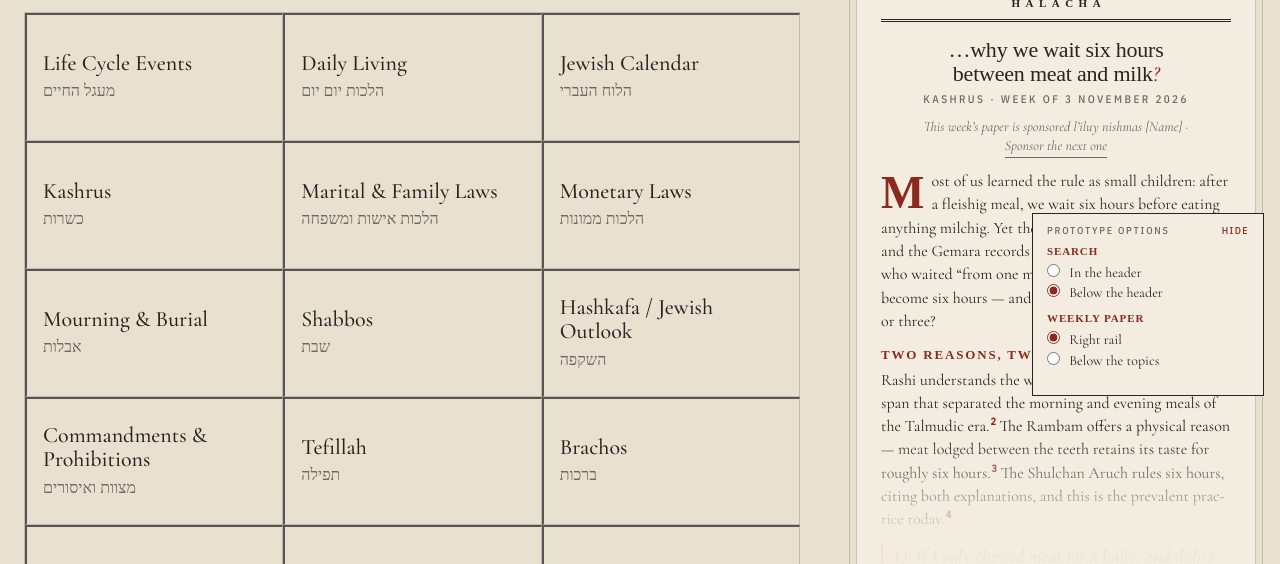
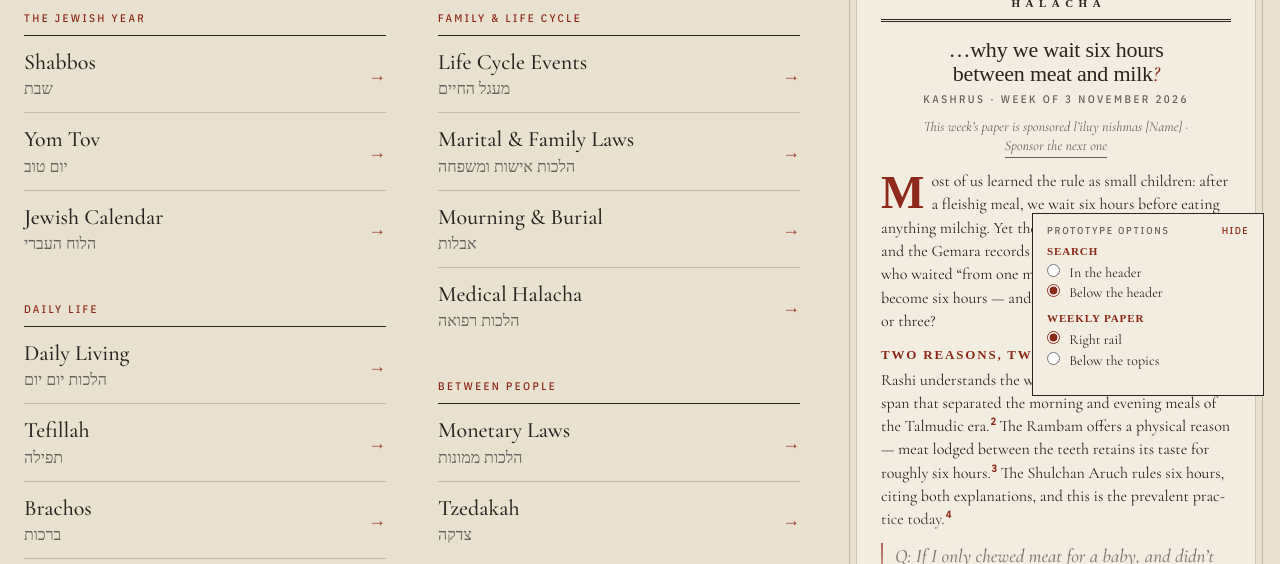
Before and after one commit to genoism/hyew-proto-7k3q, a plain HTML site: page index.html in a window 1280 px wide. Shown: the part 388-952 px from the top of the page. Drawn offline with nearby package versions, Linux system fonts and the light colour scheme; a web font is replaced by a local one.

Commit message:
Grouped topic index, balanced rail layout, AA contrast fixes

```diff
--- a/css/styles.css
+++ b/css/styles.css
@@ -8,7 +8,7 @@
   --ink: #2A2420;
   --rule: #2A242033;
   --red: #8E2A1B;
-  --mut: #6E6862;
+  --mut: #67625C; /* was #6E6862 (4.23:1 on --pg); now 4.64:1 on --pg, 5.18:1 on --sheet */
   --wrap: 1240px;
 }
 
@@ -253,9 +253,18 @@ mark {
 body[data-paper="rail"] .layout-main {
   display: grid;
   grid-template-columns: 1fr minmax(320px, 400px);
-  gap: 56px;
-  align-items: start;
+  grid-template-areas:
+    "topics paper"
+    "past   past";
+  gap: 0 56px;
+  align-items: stretch;
 }
+/* Rail mode: the slot dissolves so the paper and Past weeks become grid
+   items. The paper stretches to the topics column's height (contain:size
+   keeps its long text from setting the row height), and Past weeks runs as
+   a full-width row under both columns. */
+body[data-paper="rail"] .paper-slot { display: contents; }
+body[data-paper="rail"] .topics-sec { grid-area: topics; }
 body[data-paper="below"] .layout-main {
   display: flex;
   flex-direction: column;
@@ -269,42 +278,67 @@ body[data-paper="below"] .layout-main {
   letter-spacing: -.01em;
 }
 
-.topics-grid {
-  display: grid;
-  border-left: 1px solid var(--rule);
-  border-top: 1px solid var(--rule);
+/* Topics: a grouped editorial index (no boxes). */
+.topics-index { display: grid; gap: 40px 44px; }
+body[data-paper="below"] .topics-index { grid-template-columns: repeat(5, minmax(0, 1fr)); }
+body[data-paper="rail"] .topics-index {
+  display: block;
+  columns: 2;
+  column-gap: 52px;
 }
-body[data-paper="rail"] .topics-grid { grid-template-columns: repeat(3, 1fr); }
-body[data-paper="below"] .topics-grid { grid-template-columns: repeat(5, 1fr); }
+body[data-paper="rail"] .tgroup { break-inside: avoid; margin-bottom: 36px; }
+body[data-paper="rail"] .tgroup:last-child { margin-bottom: 0; }
 
-.topic-card {
+.tg-h {
+  margin: 0;
+  padding: 0 0 10px;
+  color: var(--red);
+  border-bottom: 1px solid var(--ink);
+}
+.tgroup ul { list-style: none; margin: 0; padding: 0; }
+.tgroup li { border-bottom: 1px solid var(--rule); }
+.tgroup li:last-child { border-bottom: 0; }
+
+.topic {
   display: flex;
-  flex-direction: column;
-  justify-content: center;
-  min-height: 112px;
-  padding: 18px 20px 20px;
-  border-right: 1px solid var(--rule);
-  border-bottom: 1px solid var(--rule);
-  background: transparent;
+  align-items: center;
+  justify-content: space-between;
+  gap: 12px;
+  width: 100%;
+  padding: 14px 0 13px;
+  background: none;
+  border: 0;
   text-align: left;
   cursor: pointer;
+  transition: color .18s ease;
 }
-.topic-card .en {
-  font: 500 24px/1.1 "Cormorant Garamond", serif;
+.topic .tx { display: block; min-width: 0; }
+.topic .en {
+  display: block;
+  font: 500 22px/1.15 "Cormorant Garamond", serif;
+  transition: transform .2s ease, color .18s ease;
 }
-body[data-paper="rail"] .topic-card .en,
-body[data-paper="below"] .topic-card .en { font-size: 22px; }
-body[data-paper="rail"] .topic-card { min-height: 128px; padding: 18px 16px 20px; }
-.topic-card .he {
+.topic .he {
   display: block;
-  margin-top: 6px;
+  margin-top: 4px;
   font: 400 16px/1.25 "Frank Ruhl Libre", serif;
   color: var(--mut);
   text-align: left;
-  direction: ltr;
+  unicode-bidi: plaintext;
 }
-.topic-card:hover, .topic-card:focus-visible { background: #E0D5C0; }
-.topic-card:hover .en, .topic-card:focus-visible .en { color: var(--red); }
+.topic .ar {
+  flex-shrink: 0;
+  color: var(--red);
+  font: 400 18px/1 "Frank Ruhl Libre", serif;
+  opacity: 0;
+  transform: translateX(-6px);
+  transition: opacity .18s ease, transform .2s ease;
+}
+.topic:hover .en, .topic:focus-visible .en { color: var(--red); }
+.topic:hover .ar, .topic:focus-visible .ar { opacity: 1; transform: none; }
+.topic:focus { outline: none; }
+.topic:focus-visible { outline: 1px solid var(--red); outline-offset: 3px; }
+@media (hover: none) { .topic .ar { opacity: .85; transform: none; } }
 
 body[data-paper="below"] .paper-slot {
   display: grid;
@@ -312,11 +346,6 @@ body[data-paper="below"] .paper-slot {
   gap: 40px;
   margin-top: 72px;
   align-items: start;
-}
-body[data-paper="rail"] .paper-slot {
-  display: flex;
-  flex-direction: column;
-  gap: 28px;
 }
 
 /* ---------- Paper (from v1c) ---------- */
@@ -331,8 +360,11 @@ body[data-paper="rail"] .paper-slot {
 }
 body[data-paper="below"] .paper { height: 860px; }
 body[data-paper="rail"] .paper {
+  grid-area: paper;
   padding: 26px 24px 0;
-  height: 780px;
+  height: auto;
+  min-height: 680px;
+  contain: size;
 }
 
 .mast { text-align: center; border-bottom: 3px double var(--ink); padding-bottom: 14px; }
@@ -495,6 +527,19 @@ body[data-paper="rail"] .fade { height: 260px; }
   font: 500 19px/1.2 "Cormorant Garamond", serif;
   cursor: pointer;
 }
+body[data-paper="rail"] .side {
+  grid-area: past;
+  margin-top: 64px;
+  border-top: 1px solid var(--ink);
+  padding-top: 14px;
+}
+body[data-paper="rail"] .side h4 { margin: 0 0 4px; }
+body[data-paper="rail"] .past {
+  display: grid;
+  grid-template-columns: repeat(5, minmax(0, 1fr));
+  gap: 0 32px;
+}
+body[data-paper="rail"] .past li { border-bottom: 0; padding: 12px 0 0; }
 .past button:hover, .past a:hover,
 .past button:focus-visible, .past a:focus-visible { color: var(--red); }
 
@@ -544,6 +589,7 @@ body[data-paper="rail"] .fade { height: 260px; }
   outline: none;
   border-radius: 0;
 }
+.newsletter input[type="email"]::placeholder { color: var(--mut); opacity: 1; }
 .newsletter input[type="email"]:focus { border-bottom-color: var(--red); }
 
 .hask {
@@ -837,8 +883,10 @@ body.modal-open .proto { visibility: hidden; }
     grid-template-columns: 1fr minmax(280px, 340px);
     gap: 32px;
   }
-  body[data-paper="below"] .topics-grid { grid-template-columns: repeat(3, 1fr); }
   .topics-sec h1 { font-size: 40px; }
+  body[data-paper="below"] .topics-index { grid-template-columns: repeat(3, minmax(0, 1fr)); }
+  body[data-paper="rail"] .topics-index { column-gap: 36px; }
+  body[data-paper="rail"] .past { grid-template-columns: repeat(3, minmax(0, 1fr)); gap: 8px 28px; }
   .hask { gap: 24px; }
 }
 
@@ -876,8 +924,11 @@ body.modal-open .proto { visibility: hidden; }
     flex-direction: column;
     gap: 40px;
   }
-  body[data-paper="below"] .topics-grid,
-  body[data-paper="rail"] .topics-grid { grid-template-columns: repeat(2, 1fr); }
+  body[data-paper="below"] .topics-index,
+  body[data-paper="rail"] .topics-index { display: block; columns: 2; column-gap: 36px; }
+  body[data-paper="below"] .tgroup { break-inside: avoid; margin-bottom: 32px; }
+  body[data-paper="rail"] .side { margin-top: 0; }
+  body[data-paper="rail"] .past { grid-template-columns: repeat(2, minmax(0, 1fr)); }
   body[data-paper="below"] .paper,
   body[data-paper="rail"] .paper {
     height: 720px;
@@ -913,22 +964,17 @@ body.modal-open .proto { visibility: hidden; }
   .search-band .search-field input { font-size: 22px; }
   .sec h2 { font-size: 32px; }
   .topics-sec h1 { font-size: 36px; margin-bottom: 20px; }
-  .topic-card { min-height: 96px; padding: 14px 14px 16px; }
-  body[data-paper="rail"] .topic-card,
-  body[data-paper="below"] .topic-card { min-height: 96px; padding: 14px 14px 16px; }
-  .topic-card .en { font-size: 20px; }
   .modal { padding: 28px 22px 32px; }
   .modal h2 { font-size: 26px; }
   .proto { right: 10px; bottom: 10px; }
 }
 
 @media (max-width: 560px) {
-  body[data-paper="below"] .topics-grid,
-  body[data-paper="rail"] .topics-grid { grid-template-columns: 1fr; }
-  .topic-card { min-height: 80px; }
-  body[data-paper="rail"] .topic-card,
-  body[data-paper="below"] .topic-card { min-height: 80px; }
   footer.site { grid-template-columns: 1fr; }
   .brand b { font-size: 17px; }
   .layout-main { margin-top: 28px; }
+  body[data-paper="below"] .topics-index,
+  body[data-paper="rail"] .topics-index { columns: 1; }
+  body[data-paper="rail"] .past { grid-template-columns: 1fr; }
+  .topic .en { font-size: 21px; }
 }
--- a/index.html
+++ b/index.html
@@ -60,7 +60,7 @@
           <section class="topics-sec" id="topics">
             <div class="kicker sc red">Mafte’ach</div>
             <h1>Topics</h1>
-            <div class="topics-grid" id="topics-grid"></div>
+            <div class="topics-index" id="topics-grid"></div>
           </section>
           <div class="paper-slot">
             <article class="paper" id="featured-paper" aria-labelledby="paper-title">
--- a/js/app.js
+++ b/js/app.js
@@ -312,11 +312,29 @@
 
   function renderTopics() {
     var grid = document.getElementById("topics-grid");
-    grid.innerHTML = topics.map(function (t) {
-      return '<button type="button" class="topic-card" data-open-topic="' + t.id + '">' +
-        '<span class="en">' + escapeHtml(t.en) + "</span>" +
-        '<span class="he" lang="he">' + escapeHtml(t.he) + "</span></button>";
+    var groups = (window.HYEW && HYEW.topicGroups) || [];
+    function item(t) {
+      return '<li><button type="button" class="topic" data-open-topic="' + t.id + '">' +
+        '<span class="tx"><span class="en">' + escapeHtml(t.en) + "</span>" +
+        '<span class="he" lang="he" dir="rtl">' + escapeHtml(t.he) + "</span></span>" +
+        '<span class="ar" aria-hidden="true">→</span></button></li>';
+    }
+    var used = {};
+    var html = groups.map(function (g) {
+      var list = topics.filter(function (t) { return t.group === g.id; });
+      list.forEach(function (t) { used[t.id] = true; });
+      if (!list.length) return "";
+      return '<section class="tgroup" aria-labelledby="tg-' + g.id + '">' +
+        '<h2 class="tg-h sc" id="tg-' + g.id + '">' + escapeHtml(g.en) + "</h2>" +
+        "<ul>" + list.map(item).join("") + "</ul></section>";
     }).join("");
+    /* Any topic without a group (e.g. newly added) lands in a final "More" group. */
+    var rest = topics.filter(function (t) { return !used[t.id]; });
+    if (rest.length) {
+      html += '<section class="tgroup" aria-labelledby="tg-more"><h2 class="tg-h sc" id="tg-more">More topics</h2>' +
+        "<ul>" + rest.map(item).join("") + "</ul></section>";
+    }
+    grid.innerHTML = html;
   }
 
   function renderPastWeeks() {
--- a/js/data.js
+++ b/js/data.js
@@ -7,23 +7,35 @@
  */
 window.HYEW = window.HYEW || {};
 
+/* Topic groups: display order on the homepage index. A topic belongs to
+ * exactly one display group (for layout only). Q&As and sheets still tag
+ * any number of topics — the list itself stays flat. */
+HYEW.topicGroups = [
+  { id: "year",        en: "The Jewish Year" },
+  { id: "daily",       en: "Daily Life" },
+  { id: "family",      en: "Family & Life Cycle" },
+  { id: "people",      en: "Between People" },
+  { id: "foundations", en: "Foundations" }
+];
+
+/* Topics, in display order within each group. "placeholder" marks the 5
+ * extras pending the author's full list. */
 HYEW.topics = [
-  { id: "life-cycle",      en: "Life Cycle Events",              he: "מעגל החיים" },
-  { id: "daily-living",    en: "Daily Living",                   he: "הלכות יום יום" },
-  { id: "jewish-calendar", en: "Jewish Calendar",                he: "הלוח העברי" },
-  { id: "kashrus",         en: "Kashrus",                        he: "כשרות" },
-  { id: "marital-family",  en: "Marital & Family Laws",          he: "הלכות אישות ומשפחה" },
-  { id: "monetary",        en: "Monetary Laws",                  he: "הלכות ממונות" },
-  { id: "mourning",        en: "Mourning & Burial",              he: "אבלות" },
-  { id: "shabbos",         en: "Shabbos",                        he: "שבת" },
-  { id: "hashkafa",        en: "Hashkafa / Jewish Outlook",      he: "השקפה" },
-  { id: "commandments",    en: "Commandments & Prohibitions",    he: "מצוות ואיסורים" },
-  /* — placeholder topics (replace when the full list arrives) — */
-  { id: "tefillah",        en: "Tefillah",                       he: "תפילה" },
-  { id: "brachos",         en: "Brachos",                        he: "ברכות" },
-  { id: "yom-tov",         en: "Yom Tov",                        he: "יום טוב" },
-  { id: "tzedakah",        en: "Tzedakah",                       he: "צדקה" },
-  { id: "medical",         en: "Medical Halacha",                he: "הלכות רפואה" }
+  { id: "shabbos",         group: "year",          en: "Shabbos",                      he: "שבת" },
+  { id: "yom-tov",         group: "year",          en: "Yom Tov",                      he: "יום טוב" },  /* placeholder */
+  { id: "jewish-calendar", group: "year",          en: "Jewish Calendar",              he: "הלוח העברי" },
+  { id: "daily-living",    group: "daily",         en: "Daily Living",                 he: "הלכות יום יום" },
+  { id: "tefillah",        group: "daily",         en: "Tefillah",                     he: "תפילה" },  /* placeholder */
+  { id: "brachos",         group: "daily",         en: "Brachos",                      he: "ברכות" },  /* placeholder */
+  { id: "kashrus",         group: "daily",         en: "Kashrus",                      he: "כשרות" },
+  { id: "life-cycle",      group: "family",        en: "Life Cycle Events",            he: "מעגל החיים" },
+  { id: "marital-family",  group: "family",        en: "Marital & Family Laws",        he: "הלכות אישות ומשפחה" },
+  { id: "mourning",        group: "family",        en: "Mourning & Burial",            he: "אבלות" },
+  { id: "medical",         group: "family",        en: "Medical Halacha",              he: "הלכות רפואה" },  /* placeholder */
+  { id: "monetary",        group: "people",        en: "Monetary Laws",                he: "הלכות ממונות" },
+  { id: "tzedakah",        group: "people",        en: "Tzedakah",                     he: "צדקה" },  /* placeholder */
+  { id: "hashkafa",        group: "foundations",   en: "Hashkafa / Jewish Outlook",    he: "השקפה" },
+  { id: "commandments",    group: "foundations",   en: "Commandments & Prohibitions",  he: "מצוות ואיסורים" }
 ];
 
 HYEW.qa = [
```
